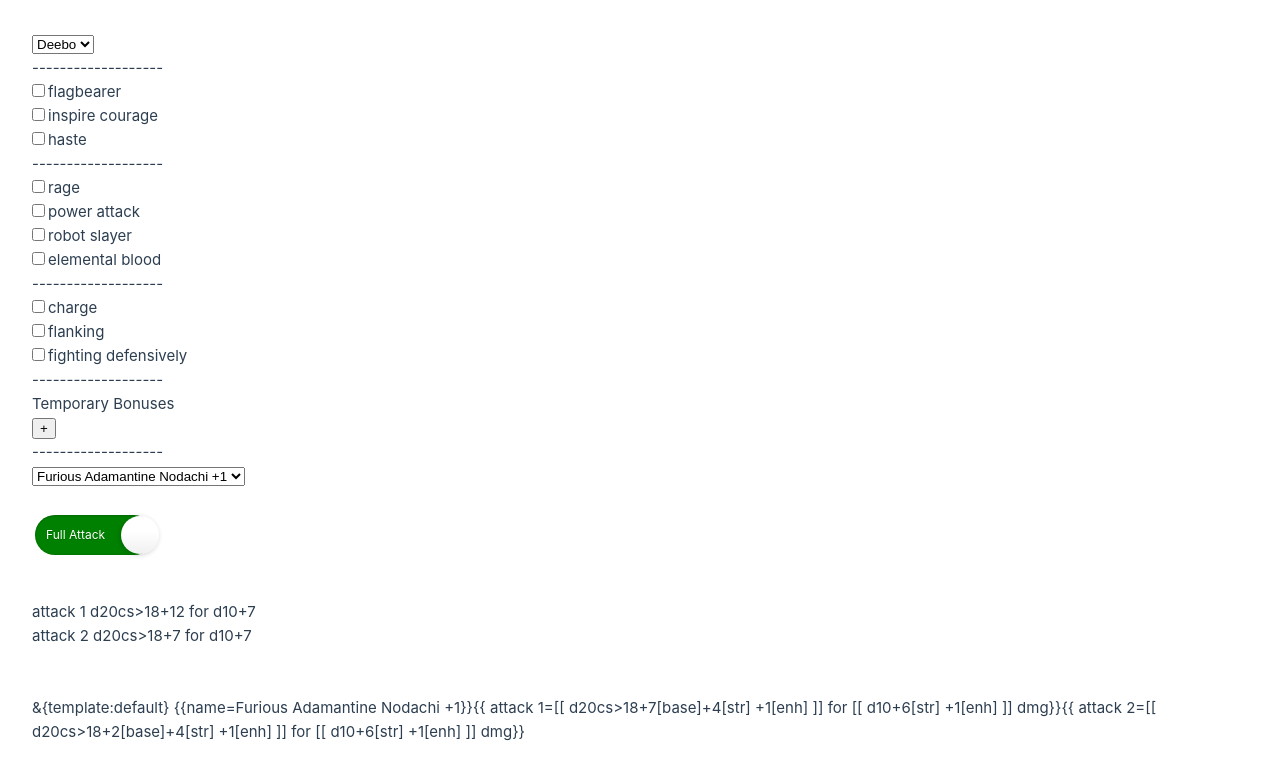
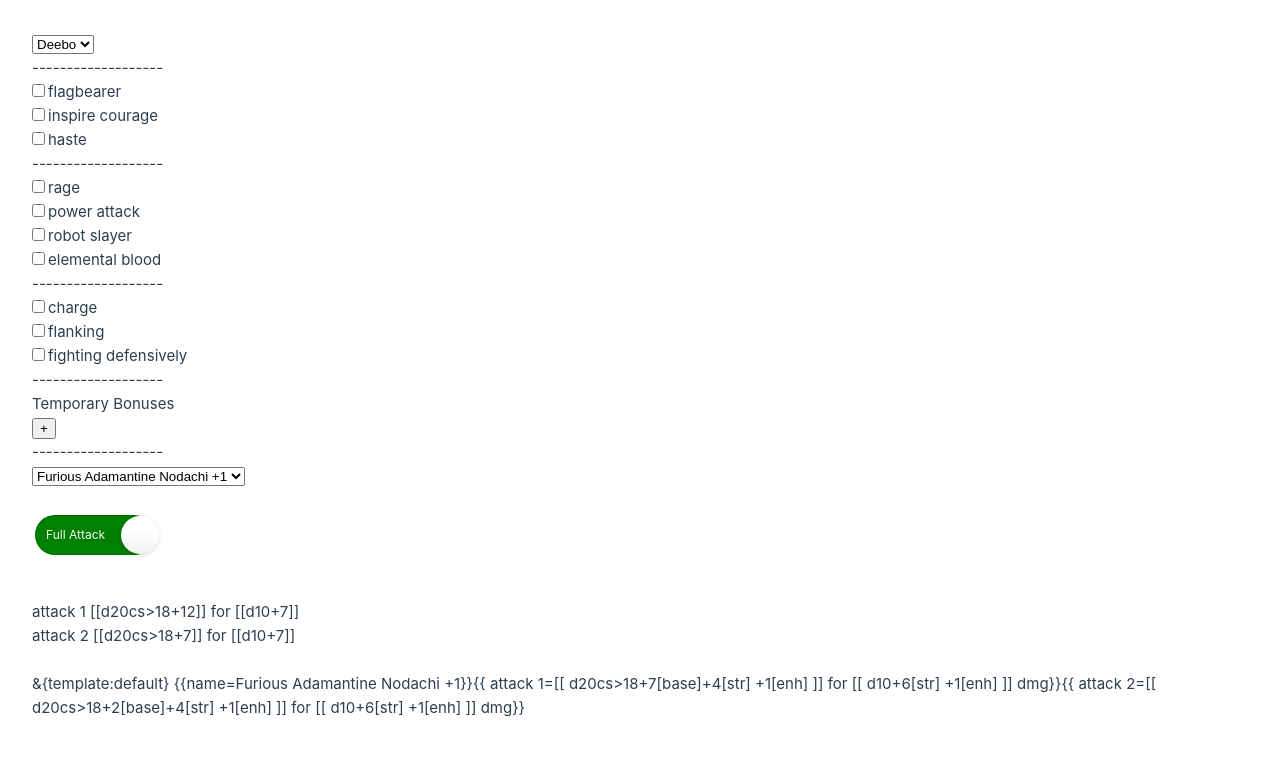
Before and after one commit to mike-miller-dev/pathfinder-vue, a Vue app: page / in a window 1280 px wide. Shown: the top 780 px of the page. Built offline with nearby package versions, Linux system fonts and the light colour scheme.

Commit message:
make simplified rolls into roll macros

```diff
--- a/src/components/Pathfinder.vue
+++ b/src/components/Pathfinder.vue
@@ -33,8 +33,6 @@
             <label :for="'iterative' + i">{{ simpleAttack(iterative) }}</label>
           </div>
         </div>
-
-        <br />
         <br />
 
         <div class="macro" v-if="fullAttackMacro" @click="copyToClipboard">
@@ -77,11 +75,12 @@ export default defineComponent({
           str: 19,
           attacks:  [
             { name: 'Furious Adamantine Nodachi +1', stat: 'str', type: 'melee2h', damageDice: 'd10', crit: 18,
-              bonuses: [ { attackMod: 1, type: 'enh' }, { damageMod: 1, type: 'enh' }],
-              conditionalBonuses: [{condition: 'raging', bonuses: [ { attackMod: 3, type: 'enh' }, { damageMod: 3, type: 'enh' }],}]
+              bonuses: [
+                { attackMod: 1, damageMod: 1, type: 'enh' },
+              ],
+              conditionalBonuses: [ {condition: 'raging', bonuses: [ { attackMod: 3, damageMod: 3,type: 'enh' }] }]
             },
             { name: 'Bardiche', stat: 'str', type: 'melee2h', damageDice: 'd10', crit: 19},
-            { name: 'Heavy Flail', stat: 'str', type: 'melee2h', damageDice: 'd10', crit: 19},
             { name: 'Kukri', stat: 'str', type: 'melee1h', damageDice: '1d4', crit: 18 },
             { name: 'Claws', stat: 'str', type: 'melee1h', damageDice: '1d6', attacks: 2 },
           ] as Array<CharacterAttack>,
@@ -264,7 +263,7 @@ export default defineComponent({
         }
       });
 
-      return `${damageRoll}+${damageBonus}${extraDamageString}`;
+      return `[[${damageRoll}+${damageBonus}${extraDamageString}]]`;
     },
   },
   setup() {
@@ -274,10 +273,10 @@ export default defineComponent({
       return { toast }
   },
   methods: {
-    simpleAttack(iterative) {
+    simpleAttack(iterative: IterativeAttack) {
       return `${this.simpleAttackRoll(iterative)} for ${this.simpleDamageRoll}`;
     },
-    simpleAttackRoll(iterative) {
+    simpleAttackRoll(iterative: IterativeAttack) {
       var attackRoll = (this.selectedAttack && this.selectedAttack.crit && this.selectedAttack.crit < 20)
         ? `d20cs>${this.selectedAttack.crit}`
         : 'd20';
@@ -296,7 +295,7 @@ export default defineComponent({
           attackBuffNonNumeric += `+${buff.value}`
         }
       });
-      return `${iterative.name} ${attackRoll}+${attackBonus}${attackBuffNonNumeric}`;
+      return `${iterative.name} [[${attackRoll}+${attackBonus}${attackBuffNonNumeric}]]`;
     },
     compareBuffValues(a: Buff, b: Buff) {
         return b.value - a.value;
```
